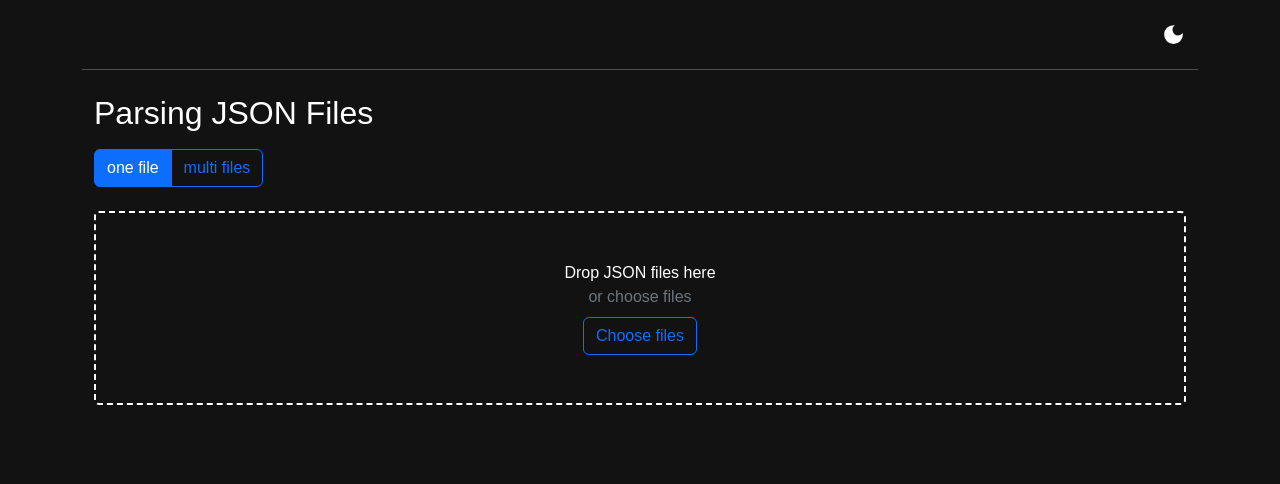
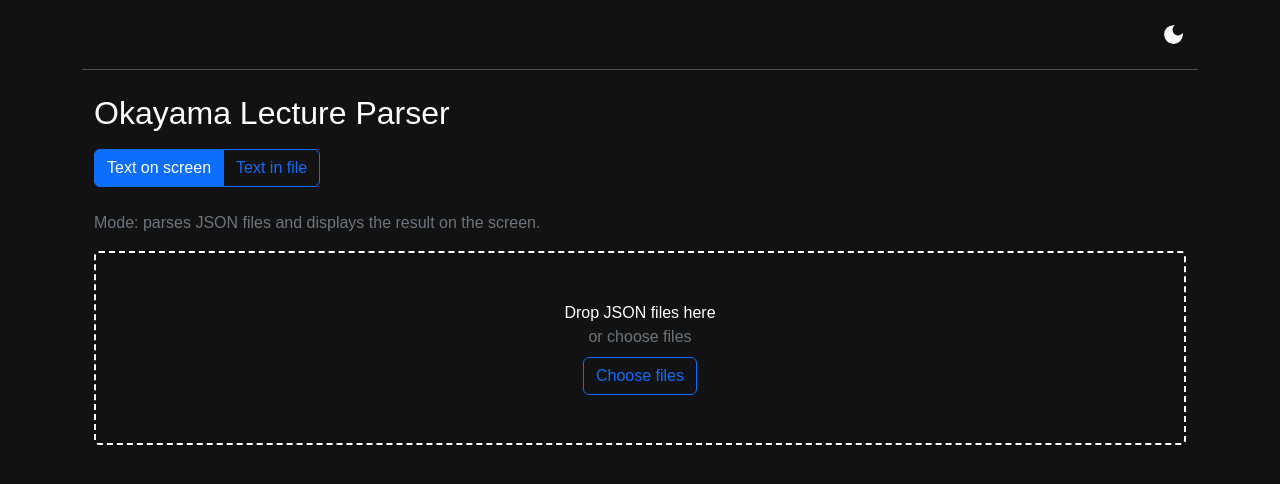
Before and after one commit to CookerCandle/Kotoba, a React (Vite) app: page /#/ in a window 1280 px wide. Shown: the top 484 px of the page. Built offline with nearby package versions, Linux system fonts and the light colour scheme.

Commit message:
h1 rename, rename buttons, added block show mode

```diff
--- a/src/pages/HomePage.jsx
+++ b/src/pages/HomePage.jsx
@@ -7,7 +7,7 @@ const HomePage = () => {
 
     return (
         <div className="container mt-4">
-            <h2 className="mb-3">Parsing JSON Files</h2>
+            <h2 className="mb-3">Okayama Lecture Parser</h2>
 
             {/* Переключатель режимов */}
             <div className="btn-group mb-4" role="group" aria-label="File mode switch">
@@ -16,15 +16,27 @@ const HomePage = () => {
                     className={`btn ${mode === "one" ? "btn-primary" : "btn-outline-primary"}`}
                     onClick={() => setMode("one")}
                 >
-                    one file
+                    Text on screen
                 </button>
                 <button
                     type="button"
                     className={`btn ${mode === "multi" ? "btn-primary" : "btn-outline-primary"}`}
                     onClick={() => setMode("multi")}
                 >
-                    multi files
+                    Text in file
                 </button>
+            </div>
+
+            <div className="mb-3">
+                {mode === "one" ? (
+                    <div className="text-secondary" role="status">
+                        Mode: parses JSON files and displays the result on the screen.
+                    </div>
+                ) : (
+                    <div className="text-secondary" role="status">
+                        Mode: parses JSON files and allows you to download the result as a file.
+                    </div>
+                )}
             </div>
 
             {mode === "one" ? <OneFile /> : <MultiFile />}
```
